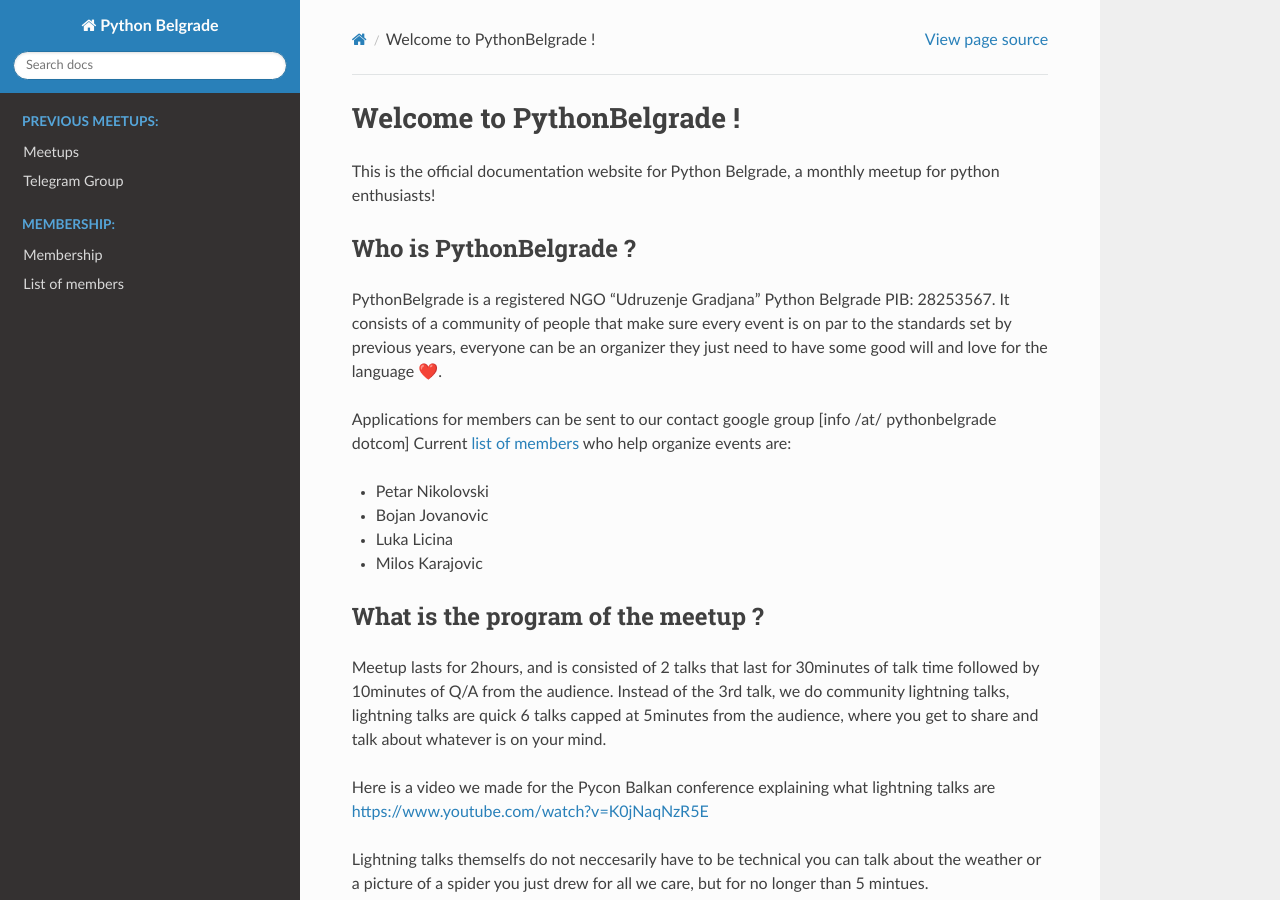
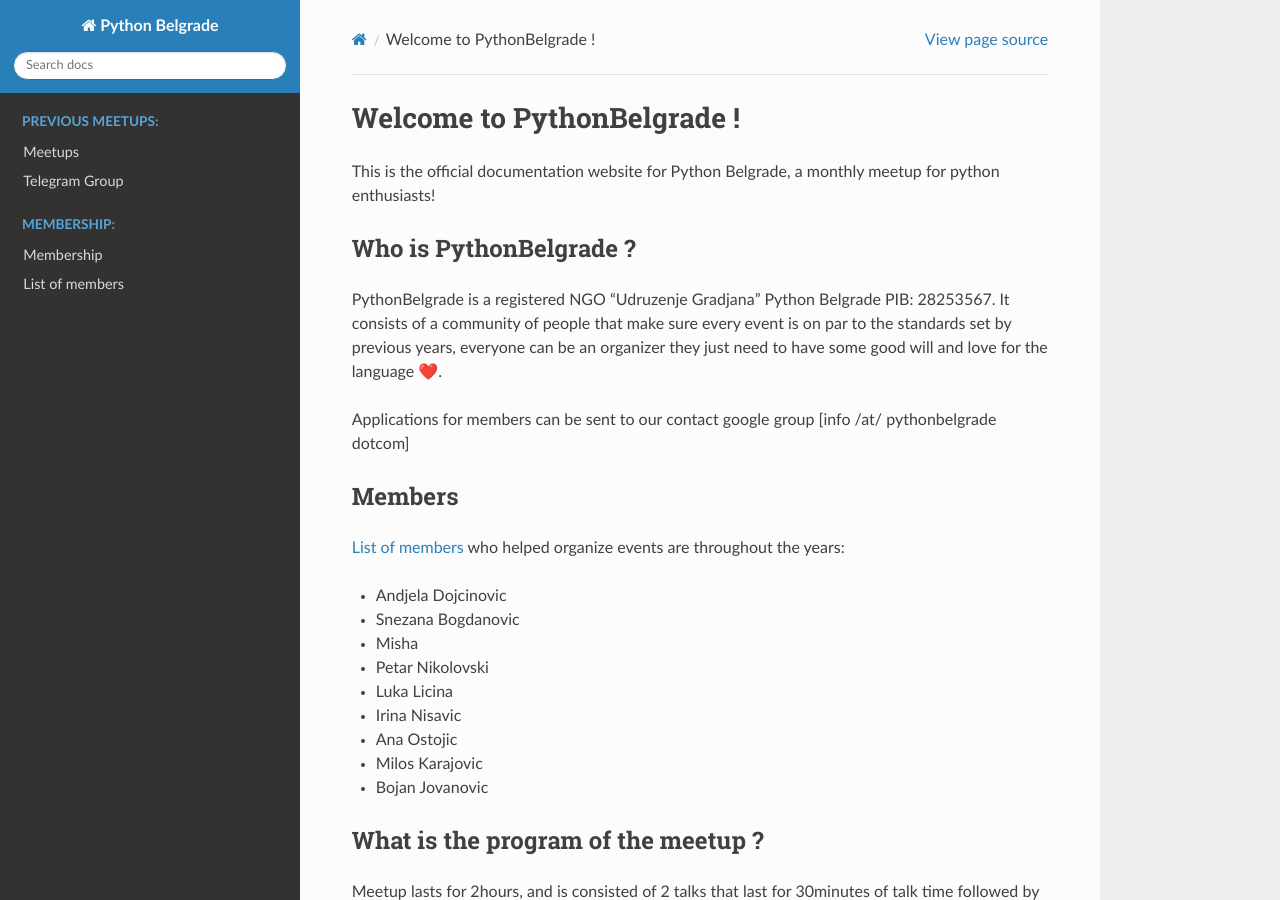
Before and after one commit to PythonBalkan/PythonBelgrade, a Sphinx documentation site: the page built from docs/source/index.rst, in a window 1280 px wide and 900 px high. Built offline with Sphinx 7.4.7 and the Read the Docs theme 2.0.0, drawn with Linux system fonts in a browser that asks for light colours.

Commit message:
Update index.rst
Updated list of organizers

```diff
--- a/docs/source/index.rst
+++ b/docs/source/index.rst
@@ -15,12 +15,21 @@
 It consists of a community of people that make sure every event is on par to the standards set by previous years, everyone can be an organizer they just need to have some good will and love for the language ❤️.
 
 Applications for members can be sent to our contact google group [info /at/ pythonbelgrade \dot\ com]
-Current `list of members <https://www.meetup.com/PythonBelgrade/members/?op=leaders>`_  who help organize events are:
 
+Members
+**********
+
+`List of members <https://www.meetup.com/PythonBelgrade/members/?op=leaders>`_  who helped organize events are throughout the years:
+
+* Andjela Dojcinovic
+* Snezana Bogdanovic
+* Misha
 * Petar Nikolovski
+* Luka Licina
+* Irina Nisavic
+* Ana Ostojic
+* Milos Karajovic
 * Bojan Jovanovic
-* Luka Licina
-* Milos Karajovic
 
 What is the program of the meetup ?
 ************************************
```
